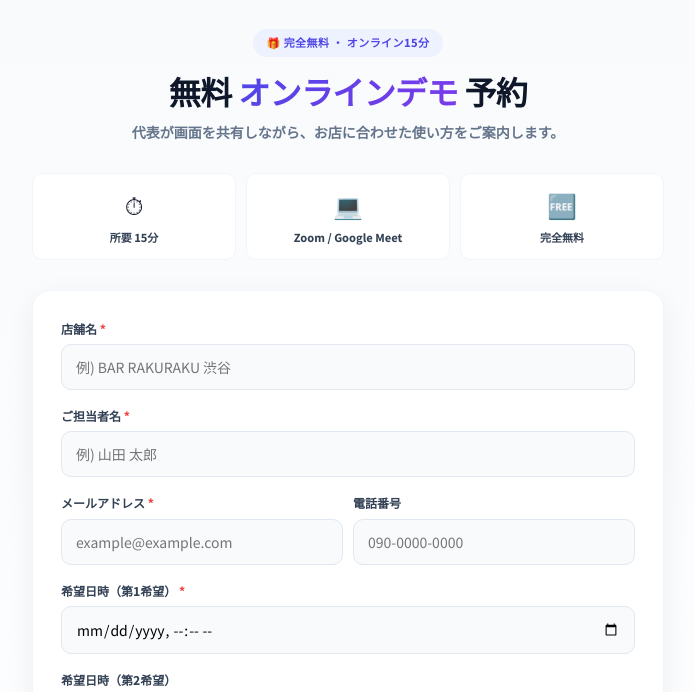
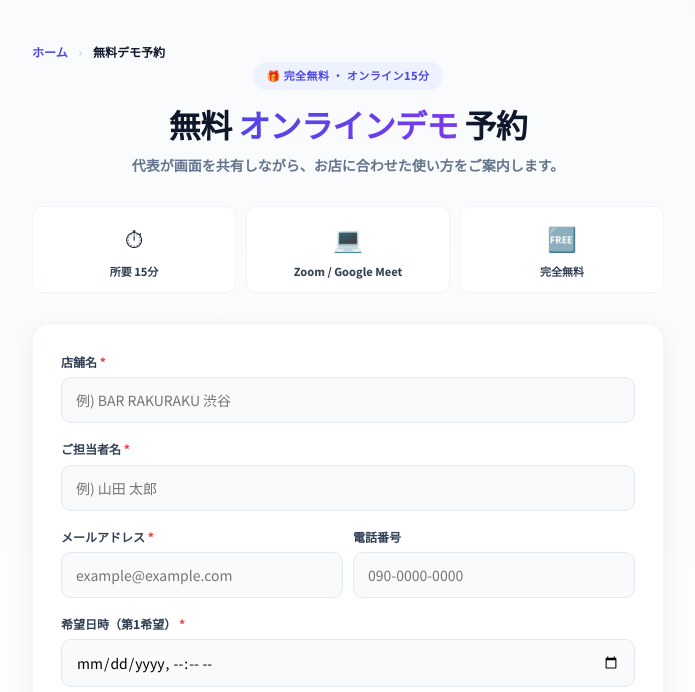
Before and after one commit to rakuraku-shift/rakuraku-shift, a browser extension: page demo-reservation.html in a window 1280 px wide. Shown: the part 67-759 px from the top of the page, without its empty margins (292-987 px from the left). Drawn offline with Linux system fonts and the light colour scheme.

Commit message:
brushup batch 18: 視覚的パンくずを残り3ページに追加
careers / demo-reservation / roadmap に視覚的パンくず追加
→ 全 8 公開ページに統一されたパンくず UI が揃いました

Co-Authored-By: Claude Opus 4.7 (1M context) <noreply@anthropic.com>

```diff
--- a/demo-reservation.html
+++ b/demo-reservation.html
@@ -86,6 +86,13 @@
 </header>
 
 <div class="container">
+
+<!-- 視覚的パンくず -->
+<nav aria-label="パンくずリスト" style="font-size:12px;color:#64748B;font-weight:600;padding:14px 0 0;">
+  <a href="/" style="color:#4F46E5;text-decoration:none;">ホーム</a>
+  <span style="margin:0 8px;color:#CBD5E1;">›</span>
+  <span style="color:#0F172A;font-weight:700;" aria-current="page">無料デモ予約</span>
+</nav>
 
 <section class="hero">
   <div class="hero-eyebrow">🎁 完全無料 ・ オンライン15分</div>
```
Also changed, not shown: careers.html (+7 -0 lines), roadmap.html (+7 -0 lines).
